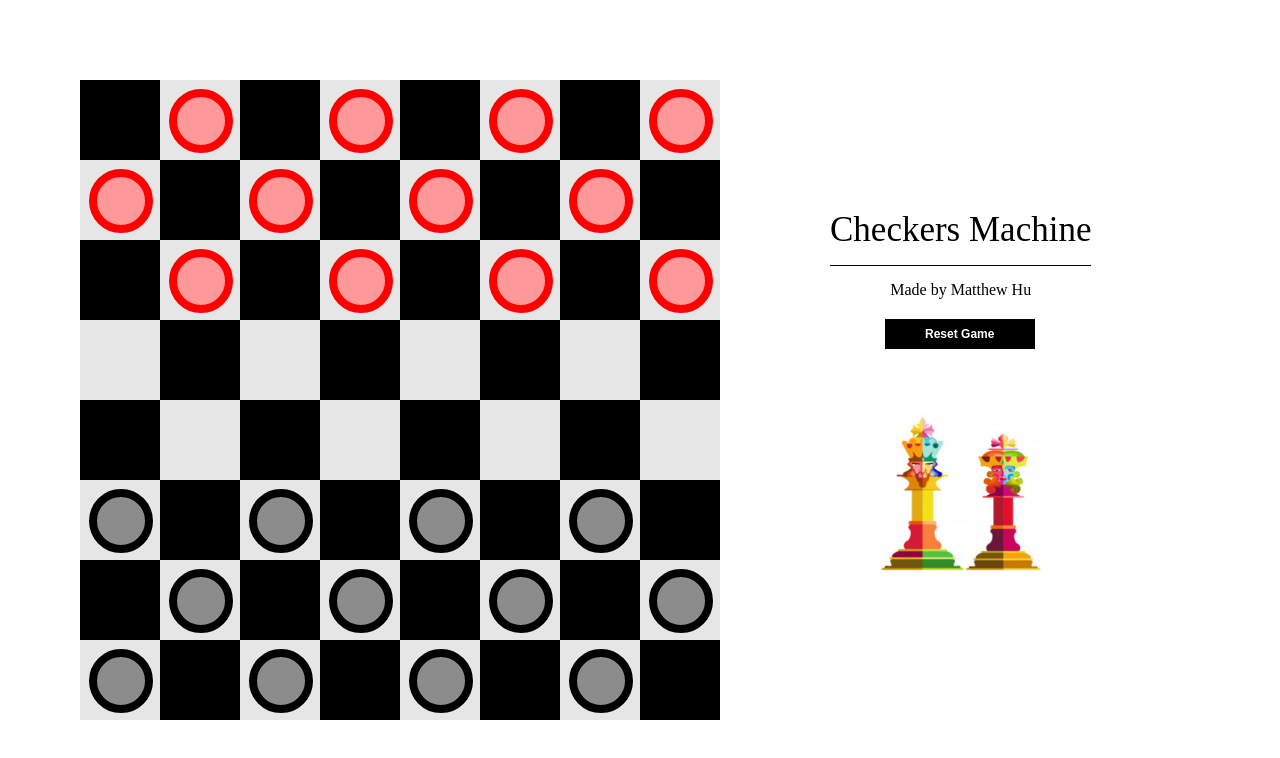
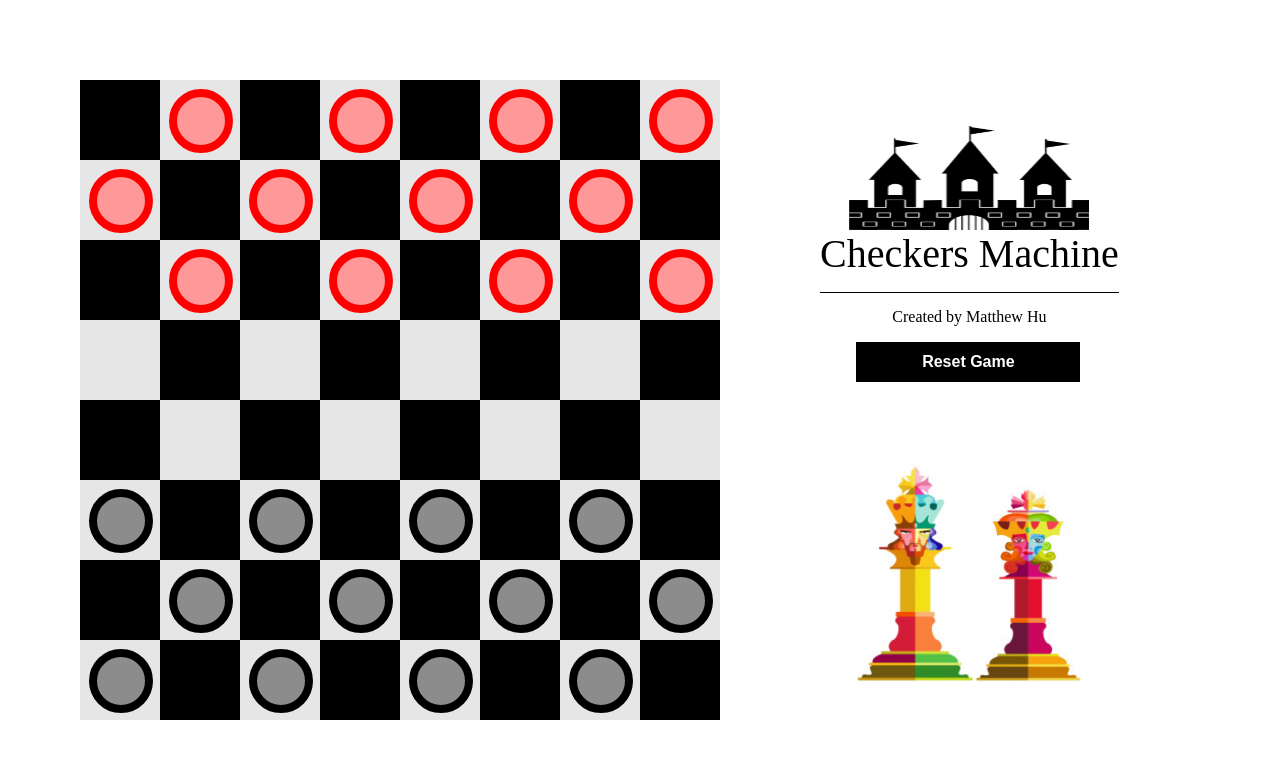
Before and after one commit to matthu24/checkers-machine, a website built with webpack: page index.html in a window 1280 px wide. Built offline with nearby package versions, Linux system fonts and the light colour scheme.

Commit message:
More side style

```diff
--- a/entry.js
+++ b/entry.js
@@ -400,7 +400,6 @@ window.onload = function(){
   }
 
 
-
   let boardObj = new Board();
   boardObj.initialize();
 
--- a/index.html
+++ b/index.html
@@ -22,10 +22,12 @@
     </div>
 
     <div class='control-box'>
+      <img  class = 'castle-image' src="castle.jpg" alt="Smiley face">
+
       <div class='header'>Checkers&nbspMachine</div>
-      <div class='credits'>Made by Matthew Hu</div>
+      <div class='credits'>Created by Matthew Hu</div>
       <button class='reset'>Reset Game</button>
-      <img  class = 'image' src="Checkers.png" alt="Smiley face" height="160" width="160">
+      <img  class = 'image' src="Checkers.png" alt="Smiley face">
 
       <div class='victory'></div>
 
--- a/style.css
+++ b/style.css
@@ -81,8 +81,16 @@
 }
 
 .image{
+  /*position: absolute;*/
+  margin-top: 10vmin;
+  height: 28vmin;
+  width: 28vmin;
 
-  margin-top: 65px;
+}
+
+.castle-image{
+  height: 13vmin;
+  width: 30vmin;
 }
 
 
@@ -91,22 +99,24 @@
 }
 
 .header{
-  font-size: 35px;
+  font-size: 5vmin;
   padding-bottom:15px;
   margin-bottom: 15px;
   border-bottom: 1px solid black;
 }
 
 .credits{
-margin-bottom: 20px;
+  font-size: 2vmin;
+
+margin-bottom: 2vmin;
 }
 
 
 .control-box{
   position: absolute;
-  left: 95vmin;
-  top: 20vmin;
-  padding: 50px;
+  left: 100vmin;
+  top: 14vmin;
+  height: 76vmin;
   margin-left: 20px;
   /*border: 1px solid gray;*/
   display:flex;
@@ -122,25 +132,25 @@ margin-bottom: 20px;
 
 .reset{
   /*font-family: 'Montserrat', sans-serif;*/
-  width: 150px;
-  height: 30px;
+  width: 28vmin;
+  height: 5vmin;
   margin-left: -2px;
   background-color: black;
   border: none;
   color: white;
   font-weight: bold;
-  // padding: 32px;
+  /*// padding: 32px;*/
   text-align: center;
   text-decoration: none;
   display: inline-block;
-  font-size: 12px;
+  font-size: 2vmin;
   /*border: 1px solid black;*/
 }
 
 .victory{
-  margin-top: 30px;
+  margin-top: 20px;
   font-style: italic;
-  font-size: 30px;
+  font-size: 27px;
 }
 
 .reset:hover{
```
Also changed, not shown: castle.jpg (added).
